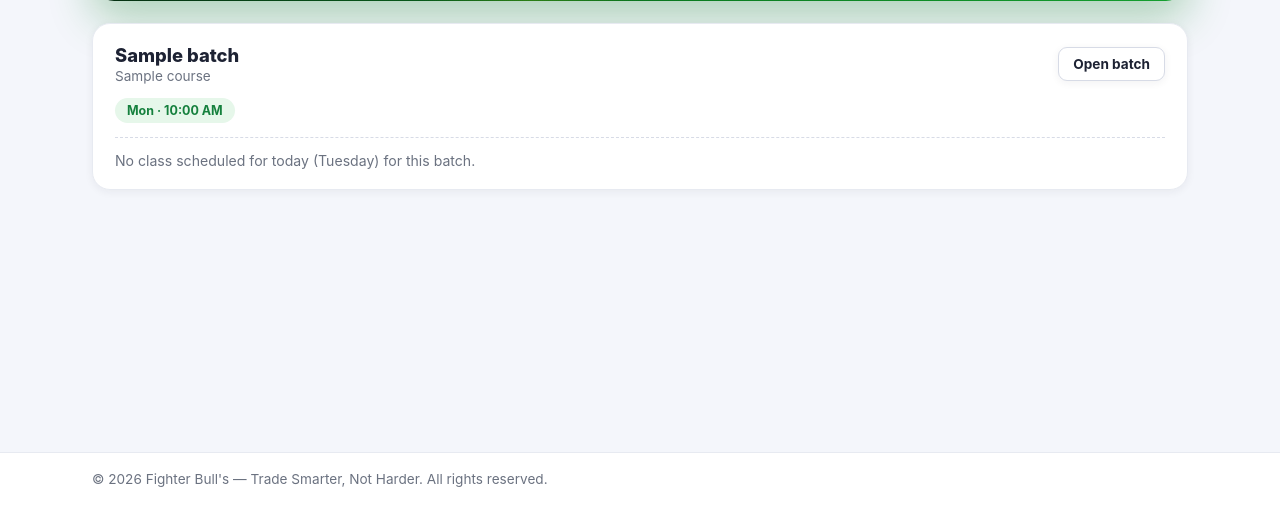
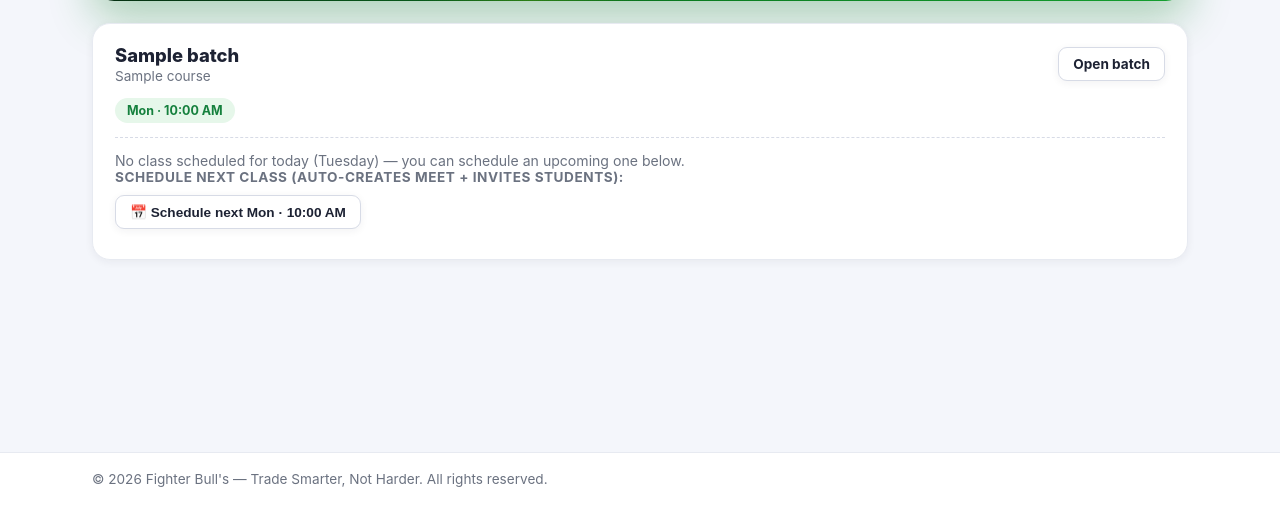
Before and after one commit to joydeep102/student-dashboard, a Django app: page /trainer/live/ in a window 1280 px wide. Shown: the part 295-800 px from the top of the page. Run offline with Django 5.2, Linux system fonts and the light colour scheme; a user stored in the database is signed in; tables that the repository leaves empty hold one stand-in row (values such as "Sample post").

Commit message:
feat: trainer schedule/instant live classes + invite students via Calendar
- google_meet.create_meet_event now adds the batch's eligible students as
  Calendar attendees with sendUpdates=all, so Google emails them the Meet
  link (works for instant, scheduled, and admin-created classes).
- LiveClass.eligible_attendee_emails(): active enrollees whose plan level
  meets the class's required plan.
- trainers: new schedule_live view books the next occurrence of a weekly
  slot as an upcoming class (weekday gating preserved); live console shows
  upcoming scheduled classes and per-slot Schedule buttons.
- README: document start-now vs schedule and the Calendar-invite behavior.

Co-Authored-By: Claude Opus 4.8 (1M context) <noreply@anthropic.com>

```diff
--- a/templates/trainers/live.html
+++ b/templates/trainers/live.html
@@ -59,20 +59,43 @@
     {% endfor %}
     {% endif %}
 
-    <!-- today's startable slots -->
+    <!-- upcoming scheduled classes -->
+    {% if row.upcoming %}
+    <div class="lb-upcoming">
+        <div class="sr-label">Upcoming scheduled:</div>
+        {% for lc in row.upcoming %}
+        <span class="day-chip">📅 {{ lc.start_time|date:"D d M, g:i A" }}{% if lc.meet_link %} · link ✓{% else %} · no link{% endif %}</span>
+        {% endfor %}
+    </div>
+    {% endif %}
+
+    <!-- today's startable slots (instant start) -->
     {% if row.today_slots %}
     <div class="start-row">
-        <div class="sr-label">Today's class{{ row.today_slots|pluralize }}:</div>
+        <div class="sr-label">Today's class{{ row.today_slots|pluralize }} — start now:</div>
         {% for s in row.today_slots %}
         <form method="post" action="{% url 'trainers:start_live' s.pk %}" class="start-form">
             {% csrf_token %}
             <input type="text" name="meet_link" placeholder="Paste Meet link (optional)" class="meet-input">
-            <button class="btn btn-live btn-sm" type="submit">▶ Start {{ s.time_display }} class</button>
+            <button class="btn btn-live btn-sm" type="submit">▶ Start {{ s.time_display }} class now</button>
         </form>
         {% endfor %}
     </div>
     {% else %}
-    <div class="no-today">No class scheduled for today ({{ today_name }}) for this batch.</div>
+    <div class="no-today">No class scheduled for today ({{ today_name }}) — you can schedule an upcoming one below.</div>
+    {% endif %}
+
+    <!-- schedule the next occurrence of any weekly slot -->
+    {% if row.slots %}
+    <div class="schedule-row">
+        <div class="sr-label">Schedule next class (auto-creates Meet + invites students):</div>
+        {% for s in row.slots %}
+        <form method="post" action="{% url 'trainers:schedule_live' s.pk %}" class="start-form">
+            {% csrf_token %}
+            <button class="btn btn-ghost btn-sm" type="submit">📅 Schedule next {{ s.get_weekday_display|slice:":3" }} · {{ s.time_display }}</button>
+        </form>
+        {% endfor %}
+    </div>
     {% endif %}
 </div>
 {% endfor %}
--- a/trainers/urls.py
+++ b/trainers/urls.py
@@ -9,5 +9,6 @@ urlpatterns = [
     path("upload/", views.upload, name="upload"),
     path("live/", views.live, name="live"),
     path("live/start/<int:slot_id>/", views.start_live, name="start_live"),
+    path("live/schedule/<int:slot_id>/", views.schedule_live, name="schedule_live"),
     path("live/end/<int:pk>/", views.end_live, name="end_live"),
 ]
--- a/trainers/views.py
+++ b/trainers/views.py
@@ -1,3 +1,4 @@
+import datetime
 from functools import wraps
 
 from django.contrib import messages
@@ -96,6 +97,20 @@ def live(request):
         if lc.live_state in ("live", "upcoming"):
             live_by_batch.setdefault(lc.batch_id, []).append(lc)
 
+    # Upcoming scheduled classes (future, any day) so the trainer can see what's
+    # already booked and avoid double-scheduling.
+    now = timezone.now()
+    upcoming = (
+        LiveClass.objects.filter(
+            batch__in=batches, status=LiveClass.Status.SCHEDULED, start_time__gt=now
+        )
+        .select_related("batch")
+        .order_by("start_time")
+    )
+    upcoming_by_batch = {}
+    for lc in upcoming:
+        upcoming_by_batch.setdefault(lc.batch_id, []).append(lc)
+
     rows = []
     for b in batches:
         slots = list(b.schedule_slots.all())
@@ -105,6 +120,7 @@ def live(request):
                 "slots": slots,
                 "today_slots": [s for s in slots if s.weekday == today_wd],
                 "live": live_by_batch.get(b.id, []),
+                "upcoming": upcoming_by_batch.get(b.id, []),
             }
         )
 
@@ -165,6 +181,72 @@ def start_live(request, slot_id):
     return redirect("trainers:live")
 
 
+def _next_occurrence(slot, now):
+    """Next future datetime for this weekly slot's weekday + time (aware)."""
+    tz = timezone.get_current_timezone()
+    today = timezone.localdate()
+    days_ahead = (slot.weekday - today.weekday()) % 7
+    date = today + datetime.timedelta(days=days_ahead)
+    start = timezone.make_aware(datetime.datetime.combine(date, slot.start_time), tz)
+    if start <= now:
+        start += datetime.timedelta(days=7)  # slot time already passed this week
+    return start
+
+
+@trainer_required
+def schedule_live(request, slot_id):
+    """Schedule the next occurrence of a weekly slot as an upcoming class.
+
+    Honors the admin weekday gating (you can only schedule existing slots). The
+    Meet link + student Calendar invites are created by the post_save signal.
+    """
+    if request.method != "POST":
+        return redirect("trainers:live")
+    slot = get_object_or_404(
+        BatchScheduleSlot.objects.select_related("batch", "batch__course"), pk=slot_id
+    )
+    if not _can_teach(request.user, slot.batch):
+        raise PermissionDenied("You don't conduct this batch.")
+
+    start = _next_occurrence(slot, timezone.now())
+
+    # Don't double-book the same slot occurrence.
+    existing = LiveClass.objects.filter(
+        batch=slot.batch, start_time=start
+    ).exclude(status=LiveClass.Status.CANCELLED).first()
+    if existing:
+        messages.info(
+            request,
+            f"A class is already scheduled for {start.strftime('%a %d %b, %I:%M %p')}.",
+        )
+        return redirect("trainers:live")
+
+    lc = LiveClass.objects.create(
+        batch=slot.batch,
+        title=f"{slot.batch.name} · {slot.get_weekday_display()} live class",
+        start_time=start,
+        duration_minutes=slot.duration_minutes,
+        required_plan=slot.required_plan,
+        status=LiveClass.Status.SCHEDULED,
+    )
+    lc.refresh_from_db()  # post_save signal may have filled meet_link
+
+    when = start.strftime("%a %d %b, %I:%M %p")
+    if lc.meet_link:
+        messages.success(
+            request,
+            f"Class scheduled for {when}. Eligible students have been invited "
+            "with the Google Meet link.",
+        )
+    else:
+        messages.warning(
+            request,
+            f"Class scheduled for {when}, but no Google Meet link was generated "
+            "(Google not connected). Add a meeting link from the admin so students can join.",
+        )
+    return redirect("trainers:live")
+
+
 @trainer_required
 def end_live(request, pk):
     if request.method != "POST":
```
Also changed, not shown: classroom/google_meet.py (+7 -0 lines), classroom/models.py (+18 -0 lines), README.md.
